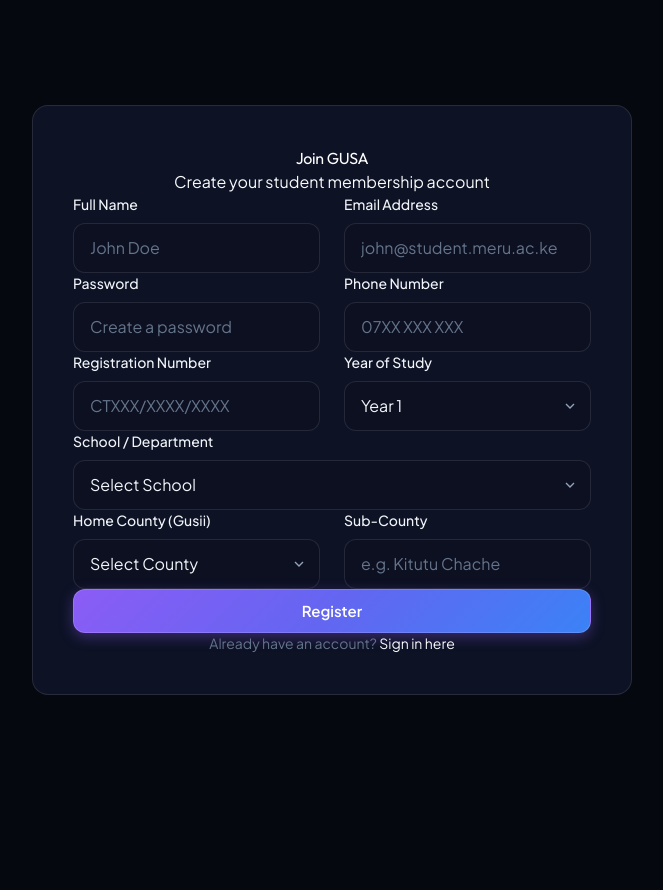
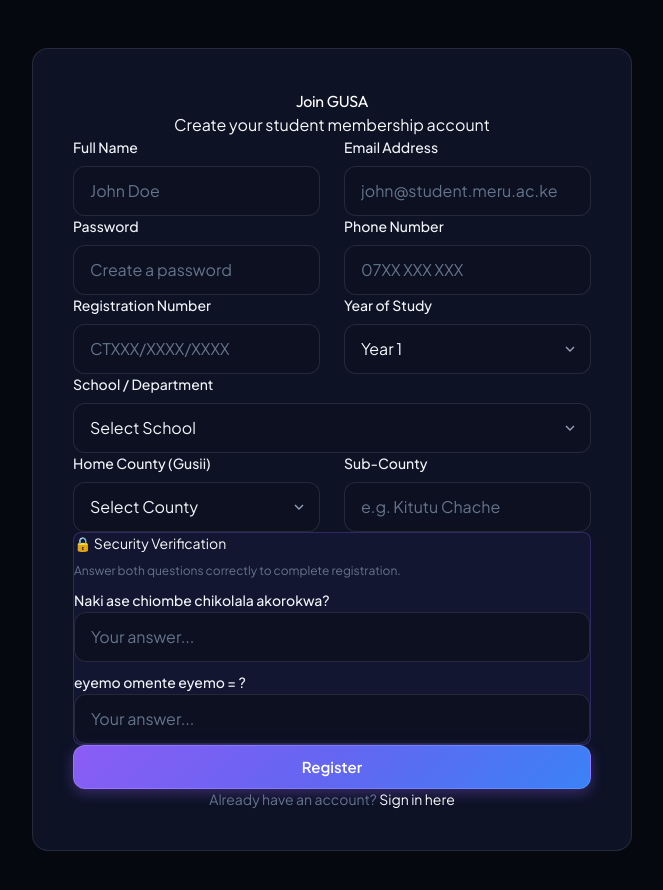
Before and after one commit to Omwenga75/gusa, a Next.js app: page /auth/register in a window 1280 px wide. Shown: the top 890 px of the page, without its empty margins (308-971 px from the left). Before the commit the page ends 800 px from the top, so only its background shows below. Built offline with nearby package versions, Linux system fonts and the light colour scheme.

Commit message:
feat: add Ekegusii security questions to join and register forms

```diff
--- a/src/app/api/auth/register/route.ts
+++ b/src/app/api/auth/register/route.ts
@@ -5,12 +5,35 @@
 export async function POST(request: NextRequest) {
   try {
     const body = await request.json()
-    const { fullName, email, password, phone, regNumber, school, yearOfStudy, county, subcounty } = body
+    const {
+      fullName,
+      email,
+      password,
+      phone,
+      regNumber,
+      school,
+      yearOfStudy,
+      county,
+      subcounty,
+      securityAnswer1,
+      securityAnswer2
+    } = body
 
     // Validate required fields
     if (!fullName || !email) {
       return NextResponse.json(
         { error: 'Full name and email are required.' },
+        { status: 400 }
+      )
+    }
+
+    // Validate Security Questions (case-insensitive)
+    const normalizedAns1 = (securityAnswer1 || '').trim().toLowerCase()
+    const normalizedAns2 = (securityAnswer2 || '').trim().toLowerCase()
+
+    if (normalizedAns1 !== 'obweri' || normalizedAns2 !== 'ibere') {
+      return NextResponse.json(
+        { error: 'Security question answers are incorrect. Both questions must be answered correctly to complete registration.' },
         { status: 400 }
       )
     }
--- a/src/app/auth/register/page.tsx
+++ b/src/app/auth/register/page.tsx
@@ -18,7 +18,9 @@
     school: "",
     yearOfStudy: "1",
     county: "",
-    subcounty: ""
+    subcounty: "",
+    securityAnswer1: "",
+    securityAnswer2: ""
   });
 
   const handleChange = (e: React.ChangeEvent<HTMLInputElement | HTMLSelectElement>) => {
@@ -224,6 +226,39 @@
               </div>
             </div>
 
+            <div className="form-group" style={{ marginTop: "var(--space-4)", padding: "var(--space-4)", border: "1px solid rgba(139,92,246,0.25)", borderRadius: "var(--radius-md)", background: "rgba(139,92,246,0.05)" }}>
+              <p style={{ fontSize: "var(--text-sm)", fontWeight: "var(--weight-semibold)", marginBottom: "var(--space-3)", color: "var(--color-text-main)" }}>🔒 Security Verification</p>
+              <p style={{ fontSize: "var(--text-xs)", color: "var(--color-text-muted)", marginBottom: "var(--space-3)" }}>Answer both questions correctly to complete registration.</p>
+
+              <div style={{ marginBottom: "var(--space-3)" }}>
+                <label className="form-label" htmlFor="securityAnswer1">Naki ase chiombe chikolala akorokwa?</label>
+                <input
+                  id="securityAnswer1"
+                  name="securityAnswer1"
+                  type="text"
+                  className="form-input"
+                  placeholder="Your answer..."
+                  value={formData.securityAnswer1}
+                  onChange={handleChange}
+                  required
+                />
+              </div>
+
+              <div>
+                <label className="form-label" htmlFor="securityAnswer2">eyemo omente eyemo = ?</label>
+                <input
+                  id="securityAnswer2"
+                  name="securityAnswer2"
+                  type="text"
+                  className="form-input"
+                  placeholder="Your answer..."
+                  value={formData.securityAnswer2}
+                  onChange={handleChange}
+                  required
+                />
+              </div>
+            </div>
+
             <button
               type="submit"
               className="btn btn-primary"
--- a/src/app/join/page.tsx
+++ b/src/app/join/page.tsx
@@ -51,6 +51,8 @@
   const [yearOfStudy, setYearOfStudy] = useState('Year 1');
   const [county, setCounty] = useState<'Kisii' | 'Nyamira'>('Kisii');
   const [password, setPassword] = useState('');
+  const [securityAnswer1, setSecurityAnswer1] = useState('');
+  const [securityAnswer2, setSecurityAnswer2] = useState('');
 
   // Submission State
   const [isSubmitting, setIsSubmitting] = useState(false);
@@ -72,6 +74,8 @@
       setPhone('');
       setRegNumber('');
       setPassword('');
+      setSecurityAnswer1('');
+      setSecurityAnswer2('');
       setIsSubmittedSuccess(false);
     }
   };
@@ -111,7 +115,9 @@
           school,
           yearOfStudy,
           county,
-          password: password.trim() || undefined
+          password: password.trim() || undefined,
+          securityAnswer1: securityAnswer1.trim(),
+          securityAnswer2: securityAnswer2.trim()
         })
       });
 
@@ -590,6 +596,45 @@
                   </div>
                 </div>
 
+                {/* Security Questions */}
+                <div className="rounded-xl border border-violet-500/20 bg-violet-500/5 p-4 space-y-3">
+                  <div className="flex items-center gap-2 mb-1">
+                    <Shield size={14} className="text-violet-400" />
+                    <span className="text-xs font-bold text-violet-300 uppercase tracking-wider">Security Verification</span>
+                  </div>
+                  <p className="text-xs text-slate-400 -mt-1">Answer both questions correctly to complete registration.</p>
+
+                  {/* Q1 */}
+                  <div>
+                    <label className="block text-xs font-semibold text-slate-300 mb-1">
+                      Naki ase chiombe chikolala akorokwa? <span className="text-red-400">*</span>
+                    </label>
+                    <input
+                      type="text"
+                      required
+                      placeholder="Your answer..."
+                      value={securityAnswer1}
+                      onChange={e => setSecurityAnswer1(e.target.value)}
+                      className="w-full bg-slate-950/80 border border-white/10 rounded-xl py-2.5 px-3 text-xs text-white placeholder:text-slate-500 focus:outline-none focus:border-violet-500 transition-colors"
+                    />
+                  </div>
+
+                  {/* Q2 */}
+                  <div>
+                    <label className="block text-xs font-semibold text-slate-300 mb-1">
+                      eyemo omente eyemo = ? <span className="text-red-400">*</span>
+                    </label>
+                    <input
+                      type="text"
+                      required
+                      placeholder="Your answer..."
+                      value={securityAnswer2}
+                      onChange={e => setSecurityAnswer2(e.target.value)}
+                      className="w-full bg-slate-950/80 border border-white/10 rounded-xl py-2.5 px-3 text-xs text-white placeholder:text-slate-500 focus:outline-none focus:border-violet-500 transition-colors"
+                    />
+                  </div>
+                </div>
+
                 {/* Action Buttons */}
                 <div className="flex items-center justify-end gap-3 pt-3">
                   <button
```
